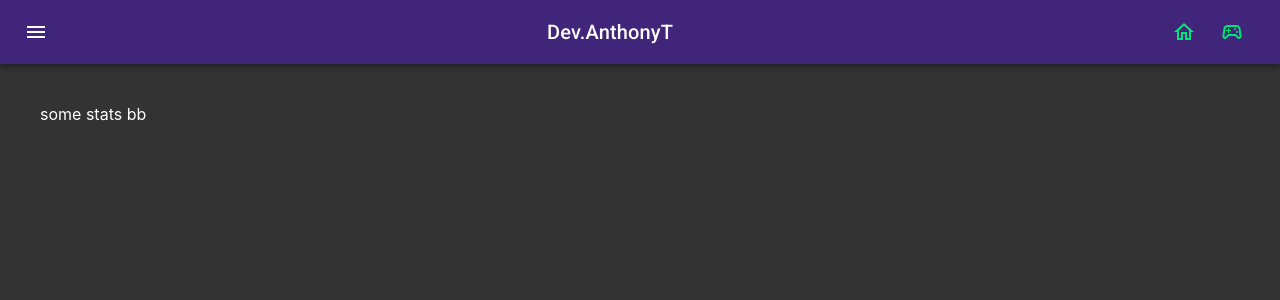
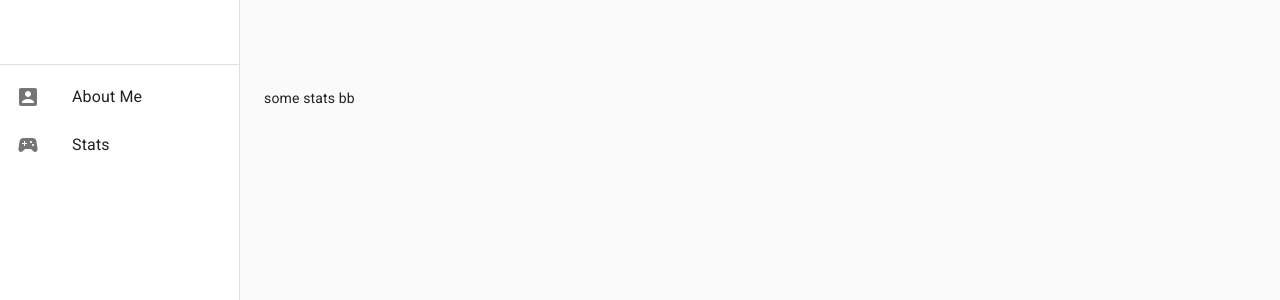
Before and after one commit to AnthonyT5591/my-site, a React (Create React App) app: page /stats in a window 1280 px wide. Shown: the top 300 px of the page. Built offline with nearby package versions, Linux system fonts and the light colour scheme.

Commit message:
changed to more simple layout

```diff
--- a/src/pages/Default/Default.js
+++ b/src/pages/Default/Default.js
@@ -1,7 +1,19 @@
-import React, { Component } from 'react'
-import './Default.scss';
+import React from 'react';
+import { makeStyles } from '@material-ui/core/styles';
+import Drawer from '@material-ui/core/Drawer';
+import CssBaseline from '@material-ui/core/CssBaseline';
+import List from '@material-ui/core/List';
+import Divider from '@material-ui/core/Divider';
+import ListItem from '@material-ui/core/ListItem';
+import ListItemIcon from '@material-ui/core/ListItemIcon';
+import ListItemText from '@material-ui/core/ListItemText';
+
+import InboxIcon from '@material-ui/icons/MoveToInbox';
+import MailIcon from '@material-ui/icons/Mail';
+import AccountBoxIcon from '@material-ui/icons/AccountBox';
+import SportsEsportsIcon from '@material-ui/icons/SportsEsports';
+import { AppBar, Toolbar, IconButton, Typography, Button } from '@material-ui/core';
 import { Container } from '@material-ui/core';
-import NavBar from '../../components/NavBar/NavBar';
 
 import {
     BrowserRouter as Router,
@@ -12,15 +24,74 @@ import {
 
 import About from '../About/About';
 import Stats from '../Stats/Stats';
+const drawerWidth = 240;
 
-export default class Default extends Component {
+const useStyles = makeStyles((theme) => ({
+    root: {
+        display: 'flex',
+    },
+    appBar: {
+        width: `calc(100% - ${drawerWidth}px)`,
+        marginLeft: drawerWidth,
+    },
+    drawer: {
+        width: drawerWidth,
+        flexShrink: 0,
+    },
+    drawerPaper: {
+        width: drawerWidth,
+    },
+    // necessary for content to be below app bar
+    toolbar: theme.mixins.toolbar,
+    content: {
+        flexGrow: 1,
+        backgroundColor: theme.palette.background.default,
+        padding: theme.spacing(3),
+    },
+}));
 
-    render() {
-        return (
-            <Container maxWidth="false" disableGutters={true}>
-                <div className="app-container">
-                    <Router>
-                        <NavBar />
+const itemList = [
+    { Text: 'About Me', Icon: <AccountBoxIcon />, path: "/" },
+    { Text: 'Stats', Icon: <SportsEsportsIcon />, path: "/stats" },
+];
+export default function Default() {
+    const classes = useStyles();
+
+    return (
+        <div className={classes.root}>
+            <CssBaseline />
+            {/* <AppBar position="fixed" className={classes.appBar}>
+        <Toolbar>
+          <Typography variant="h6" noWrap>
+            Permanent drawer
+          </Typography>
+        </Toolbar>
+      </AppBar> */}
+            <Router>
+                <Drawer
+                    className={classes.drawer}
+                    variant="permanent"
+                    classes={{
+                        paper: classes.drawerPaper,
+                    }}
+                    anchor="left"
+                >
+                    <div className={classes.toolbar} />
+                    <Divider />
+                    <List>
+                        {itemList.map((obj, i) => (
+                            <Link to={obj.path} key={i} style={{ textDecoration: 'none', color: 'inherit' }}>
+                                <ListItem button key={obj.Text}>
+                                    <ListItemIcon>{obj.Icon}</ListItemIcon>
+                                    <ListItemText primary={obj.Text} />
+                                </ListItem>
+                            </Link>
+                        ))}
+                    </List>
+                </Drawer>
+                <main className={classes.content}>
+                    <div className={classes.toolbar} />
+                    <Container disableGutters={true}>
                         <div className="app-content">
                             <Switch>
                                 <Route path="/stats">
@@ -31,9 +102,9 @@ export default class Default extends Component {
                                 </Route>
                             </Switch>
                         </div>
-                    </Router>
-                </div>
-            </Container>
-        )
-    }
+                    </Container>
+                </main>
+            </Router>
+        </div>
+    );
 }
```
